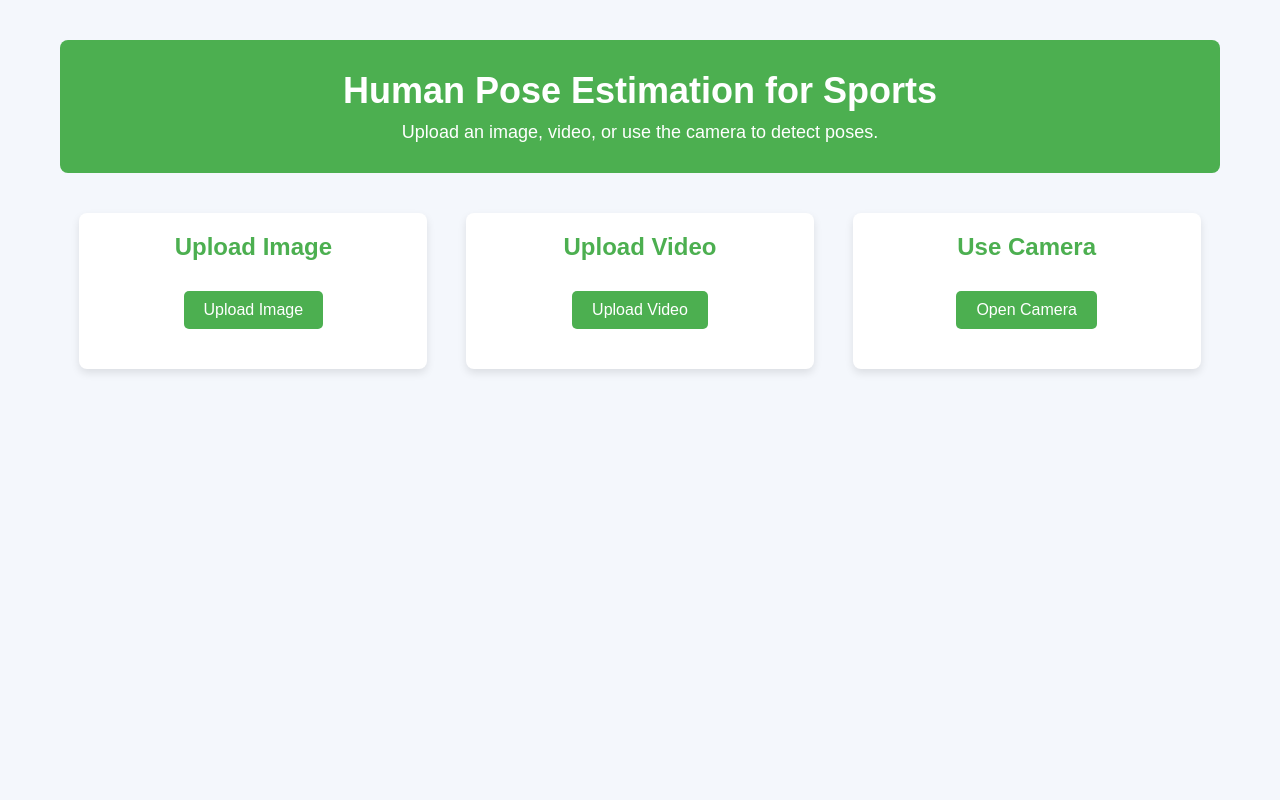
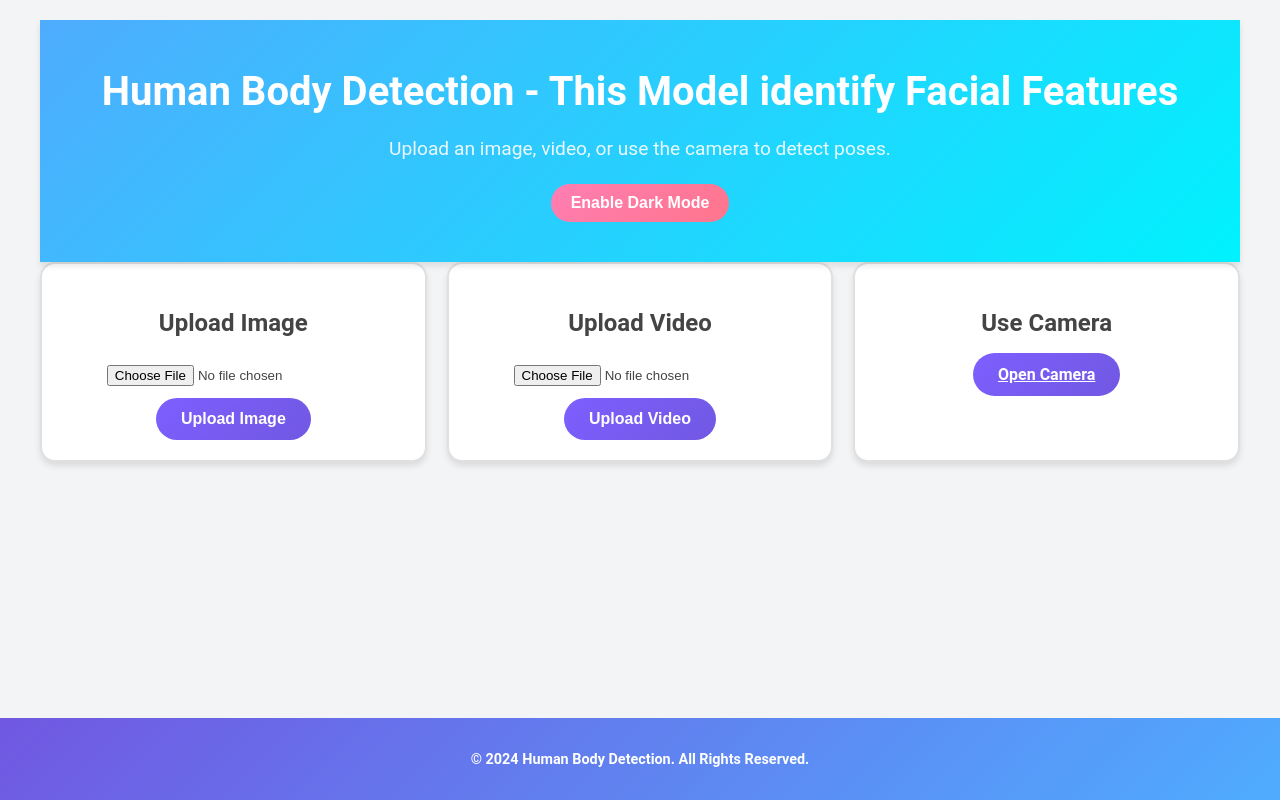
Before and after one commit to rajatbhatt162/Human-Pose-Estimation-for-Sports, a Flask app: page / in a window 1280 px wide. Run offline with Flask 3, Linux system fonts and the light colour scheme.

Commit message:
first commit

```diff
--- a/static/script.js
+++ b/static/script.js
@@ -1,73 +1,9 @@
-// Function to handle image upload
-document.getElementById('uploadImageBtn').addEventListener('click', function() {
-    let imageInput = document.getElementById('imageInput');
-    let formData = new FormData();
-
-    if (imageInput.files.length === 0) {
-        alert("Please select an image file.");
-        return;
-    }
-
-    formData.append('image', imageInput.files[0]);
-
-    fetch('/process_image', {
-        method: 'POST',
-        body: formData
-    })
-    .then(response => response.json())
-    .then(data => {
-        if (data.image_url) {
-            document.getElementById('imageResult').innerHTML = `<img src="${data.image_url}" alt="Processed Image">`;
-        } else {
-            alert("Error in processing the image.");
-        }
-    })
-    .catch(error => {
-        console.error("Error:", error);
-    });
+// Dark Mode Toggle
+const darkModeToggle = document.getElementById('darkModeToggle');
+darkModeToggle.addEventListener('click', () => {
+    document.body.classList.toggle('dark-mode');
+    document.querySelector('header').classList.toggle('dark-mode');
+    document.querySelector('footer').classList.toggle('dark-mode');
+    darkModeToggle.textContent =
+        document.body.classList.contains('dark-mode') ? 'Disable Dark Mode' : 'Enable Dark Mode';
 });
-
-// Function to handle video upload
-document.getElementById('uploadVideoBtn').addEventListener('click', function() {
-    let videoInput = document.getElementById('videoInput');
-    let formData = new FormData();
-
-    if (videoInput.files.length === 0) {
-        alert("Please select a video file.");
-        return;
-    }
-
-    formData.append('video', videoInput.files[0]);
-
-    fetch('/process_video', {
-        method: 'POST',
-        body: formData
-    })
-    .then(response => response.json())
-    .then(data => {
-        if (data.video_url) {
-            document.getElementById('videoResult').innerHTML = `<video controls><source src="${data.video_url}" type="video/mp4"></video>`;
-        } else {
-            alert("Error in processing the video.");
-        }
-    })
-    .catch(error => {
-        console.error("Error:", error);
-    });
-});
-
-// Function to handle camera stream
-document.getElementById('useCameraBtn').addEventListener('click', function() {
-    fetch('/process_camera')
-    .then(response => response.json())
-    .then(data => {
-        if (data.message) {
-            alert(data.message);
-        } else {
-            alert("Error in accessing the camera.");
-        }
-    })
-    .catch(error => {
-        console.error("Error:", error);
-    });
-});
--- a/static/style.css
+++ b/static/style.css
@@ -1,15 +1,51 @@
-* {
+body {
+  font-family: "Roboto", sans-serif;
   margin: 0;
   padding: 0;
-    box-sizing: border-box;
+  background-color: #f3f4f6;
+  color: #444;
+  transition: all 0.3s ease;
+  line-height: 1.6;
 }
 
-body {
-    font-family: 'Arial', sans-serif;
-    background-color: #f4f7fc;
-    color: #333;
+header {
   text-align: center;
-    padding: 20px;
+  padding: 40px;
+  background: linear-gradient(135deg, #4facfe, #00f2fe);
+  color: white;
+  position: sticky;
+  top: 0;
+  z-index: 10;
+  box-shadow: 0 4px 6px rgba(0, 0, 0, 0.1);
+}
+
+header h1 {
+  margin: 0;
+  font-size: 2.5em;
+  font-weight: bold;
+}
+
+header p {
+  font-size: 1.2em;
+  margin-top: 10px;
+  opacity: 0.9;
+}
+
+.dark-mode-btn {
+  padding: 10px 20px;
+  background: linear-gradient(135deg, #ff7eb3, #ff758c);
+  color: white;
+  border: none;
+  border-radius: 30px;
+  cursor: pointer;
+  font-size: 1em;
+  font-weight: bold;
+  transition: transform 0.3s ease, background-color 0.3s ease;
+}
+
+.dark-mode-btn:hover {
+  background: linear-gradient(135deg, #ff6a94, #ff4d79);
+  transform: scale(1.1);
 }
 
 .container {
@@ -18,92 +54,134 @@ body {
   padding: 20px;
 }
 
-header {
-    background-color: #4CAF50;
-    color: white;
-    padding: 30px 0;
-    margin-bottom: 30px;
-    border-radius: 8px;
-}
-
-header h1 {
-    font-size: 36px;
-    margin-bottom: 10px;
-}
-
-header p {
-    font-size: 18px;
-}
-
 .upload-options {
   display: flex;
-    justify-content: space-around;
+  justify-content: space-between;
   flex-wrap: wrap;
+  gap: 20px;
 }
 
 .option-card {
-    background-color: #fff;
-    border-radius: 8px;
-    box-shadow: 0 4px 8px rgba(0, 0, 0, 0.1);
+  flex: 1;
+  min-width: 300px;
+  border: 2px solid #e0e0e0;
   padding: 20px;
-    width: 30%;
-    margin: 10px;
   text-align: center;
-    transition: transform 0.3s ease, box-shadow 0.3s ease;
+  border-radius: 15px;
+  background-color: white;
+  transition: all 0.3s ease;
+  box-shadow: 0 4px 6px rgba(0, 0, 0, 0.1);
 }
 
 .option-card:hover {
-    transform: translateY(-10px);
-    box-shadow: 0 6px 12px rgba(0, 0, 0, 0.2);
-}
-
-h2 {
-    font-size: 24px;
-    color: #4CAF50;
-    margin-bottom: 20px;
-}
-
-input[type="file"] {
-    display: none;
+  border-color: #00f2fe;
+  transform: translateY(-5px);
+  box-shadow: 0 8px 15px rgba(0, 0, 0, 0.2);
 }
 
 .upload-btn {
-    background-color: #4CAF50;
+  margin-top: 10px;
+  padding: 12px 25px;
+  background: linear-gradient(135deg, #7d5fff, #7158e2);
   color: white;
   border: none;
-    padding: 10px 20px;
-    font-size: 16px;
+  border-radius: 30px;
+  font-size: 1em;
+  font-weight: bold;
   cursor: pointer;
-    border-radius: 5px;
-    transition: background-color 0.3s;
-    margin-top: 10px;
+  transition: transform 0.3s ease, background-color 0.3s ease;
 }
 
 .upload-btn:hover {
-    background-color: #45a049;
+  background: linear-gradient(135deg, #6b4cff, #5a3cd6);
+  transform: scale(1.05);
 }
 
-#imageResult, #videoResult, #cameraResult {
-    margin-top: 20px;
+footer {
+  text-align: center;
+  padding: 15px 0;
+  background: linear-gradient(135deg, #7158e2, #4facfe);
+  color: white;
+  position: fixed;
+  bottom: 0;
+  width: 100%;
+  font-size: 0.9em;
+  font-weight: bold;
 }
 
-#imageResult img {
-    max-width: 100%;
-    border-radius: 8px;
+body.dark-mode {
+  background: linear-gradient(135deg, #101820, #303841);
+  color: #f5f5f5;
 }
 
-#videoResult video {
-    max-width: 100%;
-    border-radius: 8px;
+header.dark-mode {
+  background: linear-gradient(135deg, #181d26, #3a3f4b);
+  color: #f5f5f5;
 }
 
-@media (max-width: 768px) {
-    .upload-options {
-        flex-direction: column;
-        align-items: center;
+footer.dark-mode {
+  background: linear-gradient(135deg, #20252f, #2e3747);
+  color: #ffffff;
 }
 
-    .option-card {
-        width: 80%;
+.option-card.dark-mode {
+  background-color: #262b34;
+  border: 1px solid #3e4a5a;
+  box-shadow: 0 4px 6px rgba(0, 0, 0, 0.6);
+  transition: all 0.3s ease;
 }
+
+body.dark-mode .option-card h2 {
+  color: #000 !important;
 }
+
+body.dark-mode .option-card input,
+body.dark-mode .option-card button {
+  color: #000 !important;
+  background-color: #e0f7fa;
+}
+
+body.dark-mode .option-card:hover h2 {
+  color: #333 !important;
+}
+
+.option-card.dark-mode:hover {
+  transform: scale(1.03);
+  box-shadow: 0 6px 8px rgba(0, 0, 0, 0.8);
+}
+
+.upload-btn.dark-mode {
+  background: linear-gradient(135deg, #4a47a3, #6a67ce);
+  color: #ffffff;
+  border: none;
+  border-radius: 5px;
+  padding: 10px 20px;
+  cursor: pointer;
+  transition: all 0.3s ease;
+  box-shadow: 0 2px 4px rgba(74, 71, 163, 0.4);
+}
+
+.upload-btn.dark-mode:hover {
+  background: linear-gradient(135deg, #6a67ce, #4a47a3);
+  transform: scale(1.05);
+  box-shadow: 0 4px 6px rgba(74, 71, 163, 0.6);
+}
+
+.dark-mode-btn.dark-mode {
+  background: linear-gradient(135deg, #6a67ce, #3e8ed0);
+  color: #ffffff;
+  border: 1px solid #6a67ce;
+  border-radius: 5px;
+  padding: 10px 15px;
+  cursor: pointer;
+  transition: all 0.3s ease;
+}
+
+.dark-mode-btn.dark-mode:hover {
+  background: linear-gradient(135deg, #3e8ed0, #6a67ce);
+  transform: scale(1.1);
+}
+
+.option-card .upload-btn.dark-mode {
+  text-shadow: 0 1px 2px rgba(0, 0, 0, 0.8);
+}
--- a/templates/index.html
+++ b/templates/index.html
@@ -3,39 +3,64 @@
 <head>
     <meta charset="UTF-8">
     <meta name="viewport" content="width=device-width, initial-scale=1.0">
-    <title>Human Pose Estimation for Sports</title>
+    <title>Human Body Detection</title>
     <link rel="stylesheet" href="{{ url_for('static', filename='style.css') }}">
 </head>
 <body>
     <div class="container">
         <header>
-            <h1>Human Pose Estimation for Sports</h1>
+            <h1>Human Body Detection - This Model identify Facial Features</h1>
             <p>Upload an image, video, or use the camera to detect poses.</p>
+            <button id="darkModeToggle" class="dark-mode-btn">Enable Dark Mode</button>
         </header>
 
+        <!-- Flash Messages -->
+        <div id="flashMessages">
+            {% with messages = get_flashed_messages(with_categories=true) %}
+                {% if messages %}
+                    {% for category, message in messages %}
+                        <div class="alert {{ category }}">{{ message }}</div>
+                    {% endfor %}
+                {% endif %}
+            {% endwith %}
+        </div>
+
+        <!-- Upload Options -->
         <div class="upload-options">
+            <!-- Image Upload -->
             <div class="option-card">
                 <h2>Upload Image</h2>
-                <input type="file" id="imageInput" accept="image/*">
-                <button id="uploadImageBtn" class="upload-btn">Upload Image</button>
+                <form action="/process_image" method="POST" enctype="multipart/form-data">
+                    <input type="file" name="image" accept="image/*">
+                    <button type="submit" class="upload-btn">Upload Image</button>
+                </form>
                 <div id="imageResult"></div>
             </div>
 
+            <!-- Video Upload -->
             <div class="option-card">
                 <h2>Upload Video</h2>
-                <input type="file" id="videoInput" accept="video/*">
-                <button id="uploadVideoBtn" class="upload-btn">Upload Video</button>
+                <form action="/process_video" method="POST" enctype="multipart/form-data">
+                    <input type="file" name="video" accept="video/*">
+                    <button type="submit" class="upload-btn">Upload Video</button>
+                </form>
                 <div id="videoResult"></div>
             </div>
 
+            <!-- Camera Option -->
             <div class="option-card">
                 <h2>Use Camera</h2>
-                <button id="useCameraBtn" class="upload-btn">Open Camera</button>
+                <a href="/process_camera" class="upload-btn">Open Camera</a>
                 <div id="cameraResult"></div>
             </div>
         </div>
     </div>
 
+    <!-- Footer -->
+    <footer>
+        <p>&copy; 2024 Human Body Detection. All Rights Reserved.</p>
+    </footer>
+
     <script src="{{ url_for('static', filename='script.js') }}"></script>
 </body>
 </html>
```
Also changed, not shown: static/processed_image.jpg (added). Lines whose indentation alone changed are shown as unchanged.
